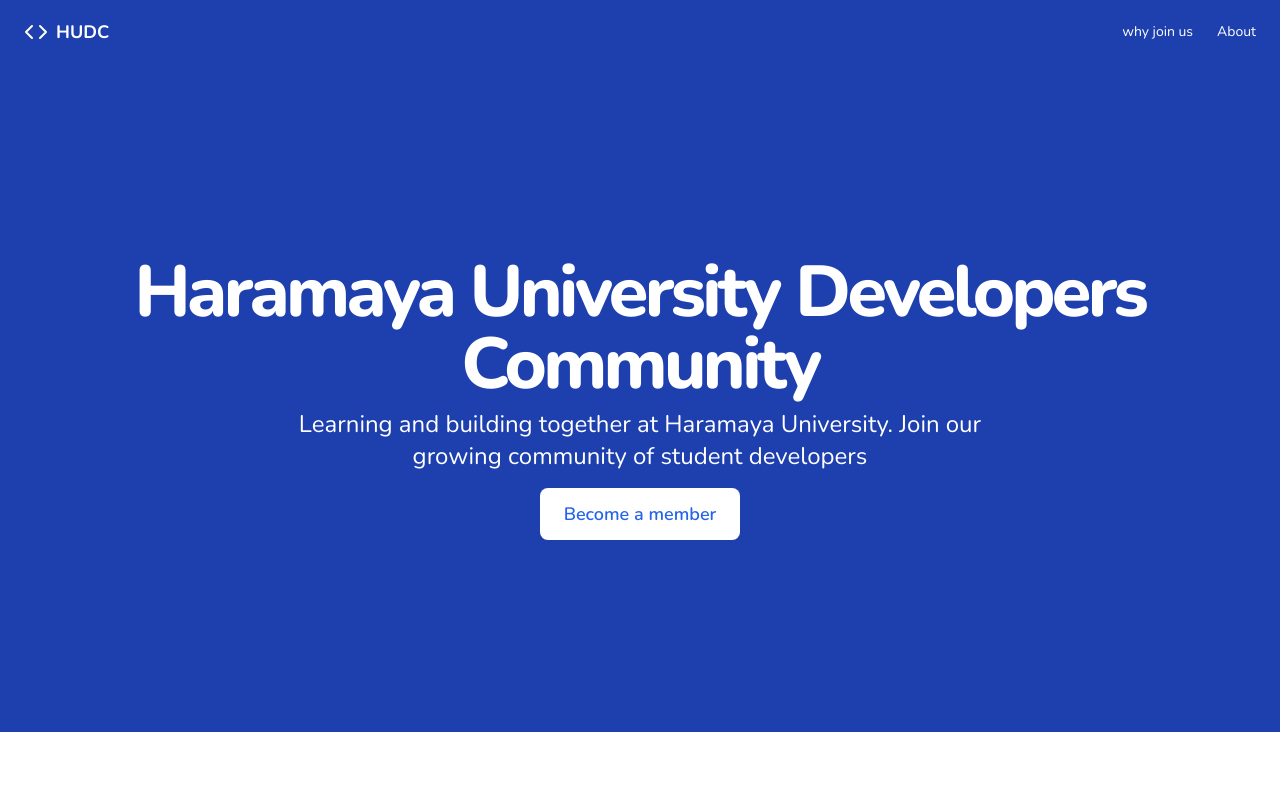
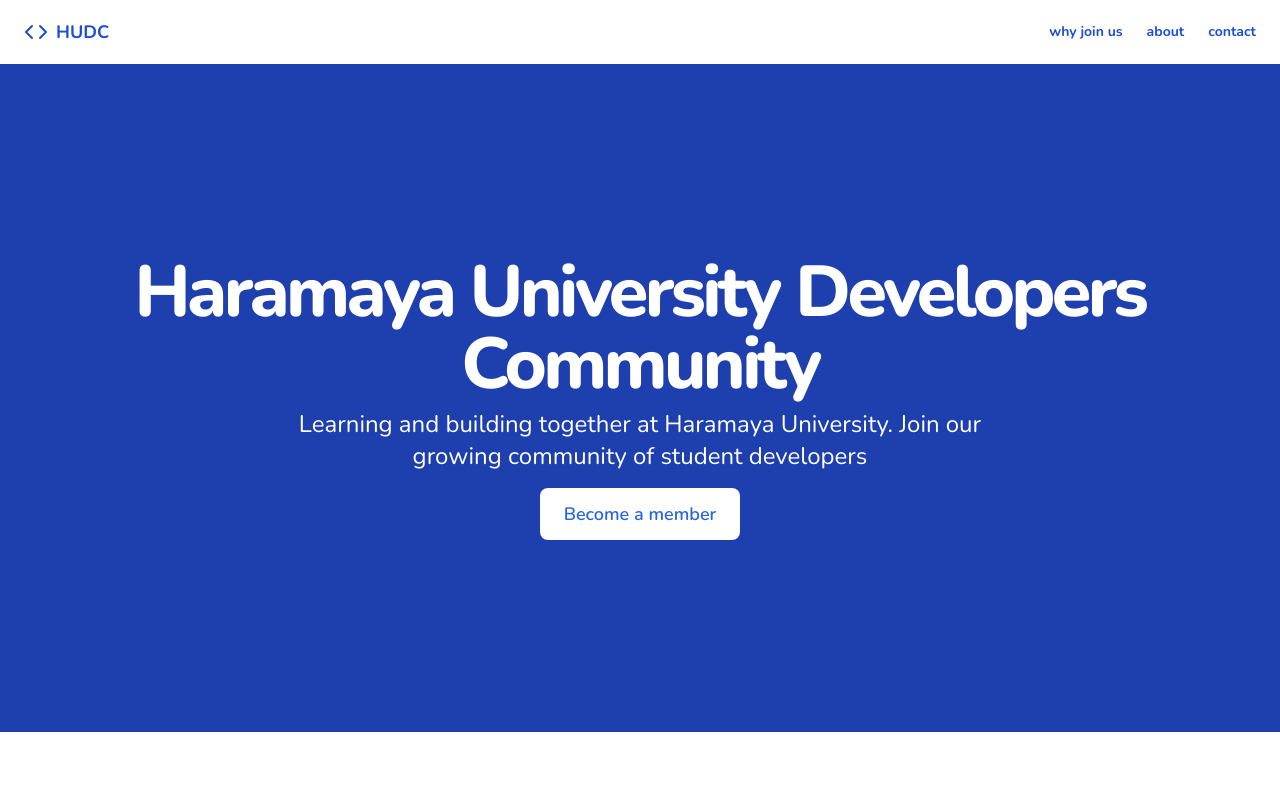
Before and after one commit to kalebalebachew/hu-devs, a Next.js app: page / in a window 1280 px wide. Shown: the top 800 px of the page. Built offline with nearby package versions, Linux system fonts and the light colour scheme.

Commit message:
chore: some adjustments regarding fonts and navbar

```diff
--- a/src/components/landing-page.jsx
+++ b/src/components/landing-page.jsx
@@ -15,23 +15,29 @@
 export default function LandingPage() {
   return (
     <div className="flex flex-col min-h-screen bg-white text-black font-nunito">
-      <header className="px-4 lg:px-6 h-16 flex items-center bg-blue-800 text-white">
+      <header className="px-4 lg:px-6 h-16 flex items-center bg-white sticky text-blue-700">
         <a className="flex items-center justify-center" href="#">
           <Code className="h-6 w-6" />
           <span className="ml-2 text-lg font-bold">HUDC</span>
         </a>
-        <nav className="ml-auto flex gap-4 sm:gap-6">
+        <nav className="ml-auto flex  gap-4 sm:gap-6">
           <a
-            className="text-sm font-medium hover:underline underline-offset-4"
+            className="text-sm font-bold hover:underline underline-offset-4"
             href="#features"
           >
             why join us
           </a>
           <a
-            className="text-sm font-medium hover:underline underline-offset-4"
+            className="text-sm font-bold hover:underline underline-offset-4"
             href="#about"
           >
-            About
+            about
+          </a>
+          <a
+            className="text-sm font-bold hover:underline underline-offset-4"
+            href="#contact"
+          >
+            contact
           </a>
         </nav>
       </header>
```
